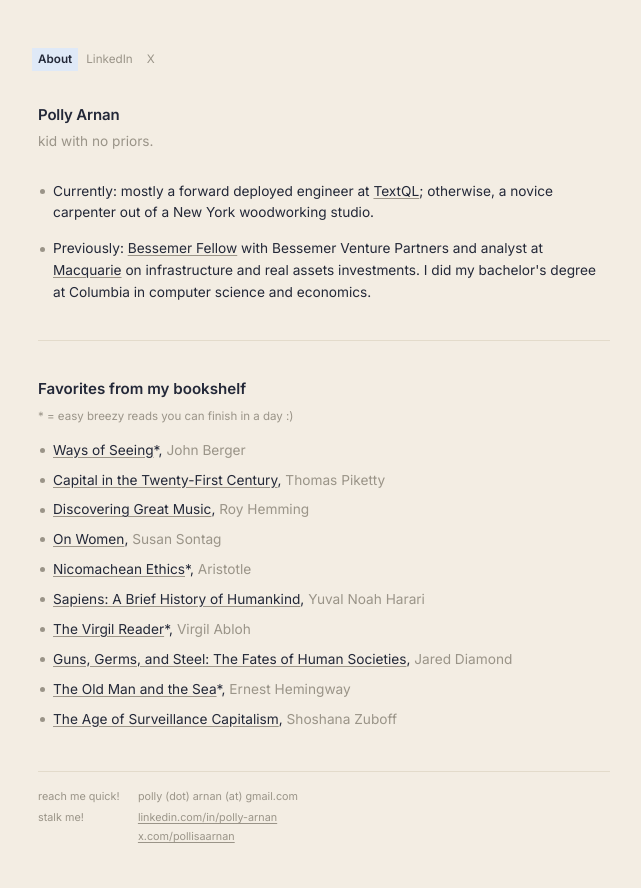
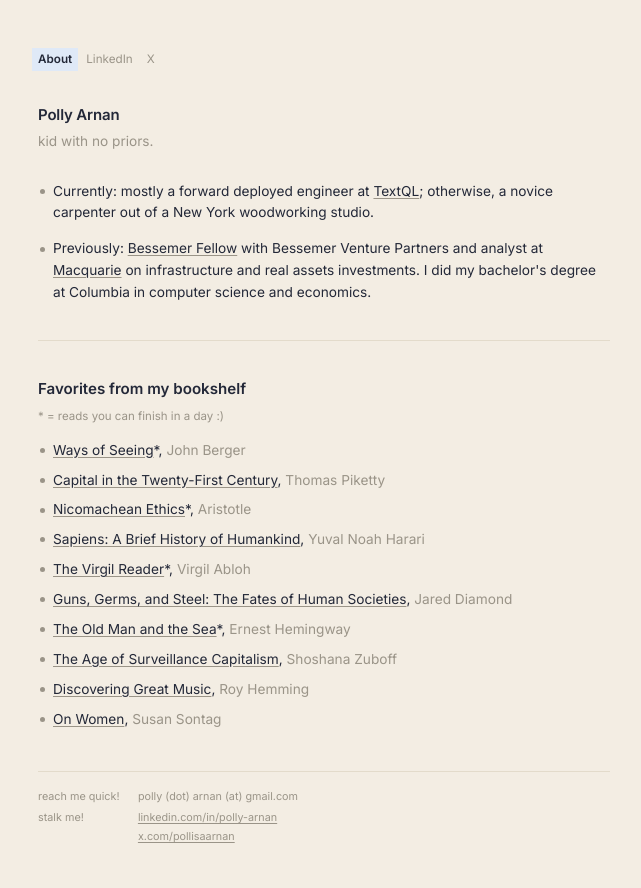
Before and after one commit to polly-arnan/site, a plain HTML site: page index.html in a window 1280 px wide. Shown: the whole page, without its empty margins (316-957 px from the left). Drawn offline with Linux system fonts and the light colour scheme.

Commit message:
update site

```diff
--- a/index.html
+++ b/index.html
@@ -192,18 +192,18 @@
 
   <section aria-labelledby="shelf-head">
     <h2 id="shelf-head">Favorites from my bookshelf</h2>
-    <p class="shelf-subtitle">* = easy breezy reads you can finish in a day :)</p>
+    <p class="shelf-subtitle">* = reads you can finish in a day :)</p>
     <ul>
       <li><a href="https://www.ways-of-seeing.com/" target="_blank" rel="noopener">Ways of Seeing</a>*, <span class="author">John Berger</span></li>
       <li><a href="https://en.wikipedia.org/wiki/Capital_in_the_Twenty-First_Century" target="_blank" rel="noopener">Capital in the Twenty-First Century</a>, <span class="author">Thomas Piketty</span></li>
-      <li><a href="https://lyreassociation.org/books-on-music/hemming-roy-discovering-great-music-a-new-listeners-guide-to-the-top-classical-composers-and-their-masterworks" target="_blank" rel="noopener">Discovering Great Music</a>, <span class="author">Roy Hemming</span></li>
-      <li><a href="https://en.wikipedia.org/wiki/On_Women" target="_blank" rel="noopener">On Women</a>, <span class="author">Susan Sontag</span></li>
       <li><a href="https://en.wikipedia.org/wiki/Nicomachean_Ethics" target="_blank" rel="noopener">Nicomachean Ethics</a>*, <span class="author">Aristotle</span></li>
       <li><a href="https://en.wikipedia.org/wiki/Sapiens:_A_Brief_History_of_Humankind" target="_blank" rel="noopener">Sapiens: A Brief History of Humankind</a>, <span class="author">Yuval Noah Harari</span></li>
       <li><a href="https://canary---yellow.com/products/virgil-reader-vol-001" target="_blank" rel="noopener">The Virgil Reader</a>*, <span class="author">Virgil Abloh</span></li>
       <li><a href="https://en.wikipedia.org/wiki/Guns,_Germs,_and_Steel" target="_blank" rel="noopener">Guns, Germs, and Steel: The Fates of Human Societies</a>, <span class="author">Jared Diamond</span></li>
       <li><a href="https://en.wikipedia.org/wiki/The_Old_Man_and_the_Sea" target="_blank" rel="noopener">The Old Man and the Sea</a>*, <span class="author">Ernest Hemingway</span></li>
       <li><a href="https://en.wikipedia.org/wiki/The_Age_of_Surveillance_Capitalism" target="_blank" rel="noopener">The Age of Surveillance Capitalism</a>, <span class="author">Shoshana Zuboff</span></li>
+      <li><a href="https://lyreassociation.org/books-on-music/hemming-roy-discovering-great-music-a-new-listeners-guide-to-the-top-classical-composers-and-their-masterworks" target="_blank" rel="noopener">Discovering Great Music</a>, <span class="author">Roy Hemming</span></li>
+      <li><a href="https://en.wikipedia.org/wiki/On_Women" target="_blank" rel="noopener">On Women</a>, <span class="author">Susan Sontag</span></li>
     </ul>
   </section>
 
```
